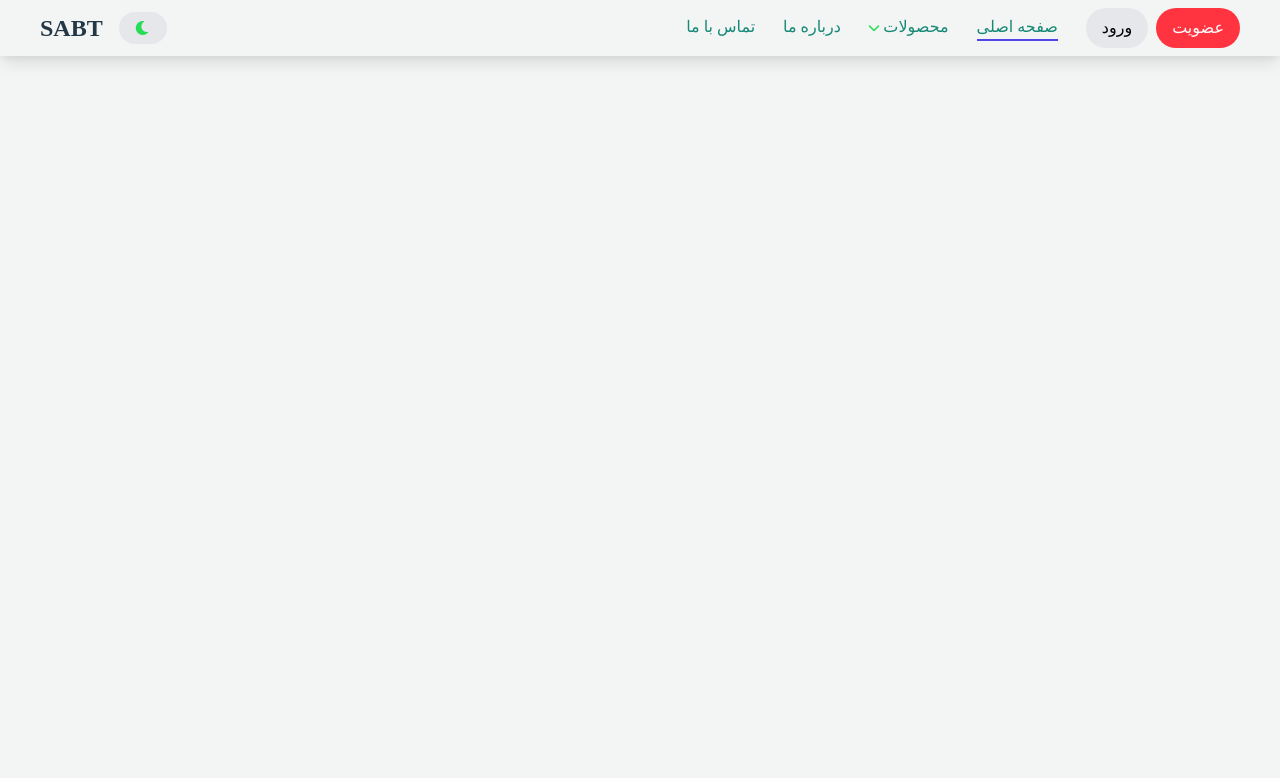
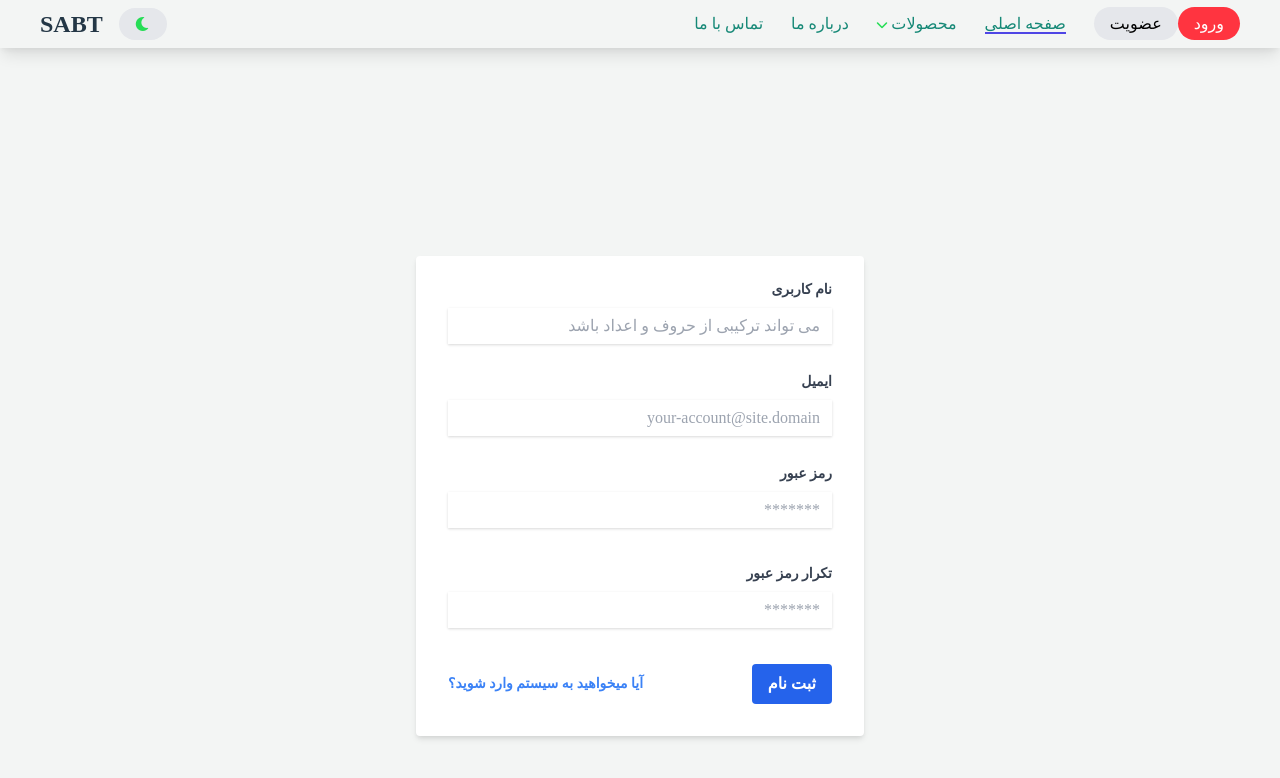
Before and after one commit to sa-bt/NuxtLandingPage-fa-, a Nuxt app: page /auth/register in a window 1280 px wide. Shown: the top 778 px of the page. Built offline with nearby package versions, Linux system fonts and the light colour scheme.

Commit message:
add login and register page into project

```diff
--- a/components/Home.vue
+++ b/components/Home.vue
@@ -7,8 +7,8 @@
           <p class=" text-justify leading-8 mb-6 "  >لورم ایسوم متن ساختگیلورم ایسوم متن ساختگیلورم ایسوم متن ساختگیلورم ایسوم متن ساختگی لورم ایسوم متن ساختگی
             لورم
             ایسوم متن ساختگی لورم ایسوم متن ساختگی لورم ایسوم متن ساختگی لورم ایسوم متن ساختگی است</p>
-          <button class="btn btn-primary">ورود</button>
-          <button class="btn btn-secondary">عضویت</button>
+          <NuxtLink :to="{name:'auth-login'}" class="btn btn-primary">ورود</NuxtLink>
+          <NuxtLink :to="{name:'auth-register'}" class="btn btn-secondary">عضویت</NuxtLink>
         </div>
         <img class="md:w-1/4" data-aos="flip-up" data-aos-duration="1000" src="icon.png" alt="">
       </div>
--- a/components/Navbar.vue
+++ b/components/Navbar.vue
@@ -8,13 +8,16 @@
         <div class="hidden md:flex items-center">
 
           <div>
-            <button class="btn btn-primary ">عضویت</button>
-            <button class="btn btn-secondary mr-2 ">ورود</button>
+            <NuxtLink :to="{name:'auth-login'}" class="btn btn-primary">ورود</NuxtLink>
+            <NuxtLink :to="{name:'auth-register'}" class="btn btn-secondary">عضویت</NuxtLink>
           </div>
 
           <div class="mr-7">
             <ul class="flex gap-7">
-              <li class="nav-item-active"><a>صفحه اصلی </a></li>
+              <li>
+                <NuxtLink :to="{name:'index'}" class="nav-item-active">صفحه اصلی</NuxtLink>
+              </li>
+
               <div>
                 <li
                   class="nav-item "
@@ -49,7 +52,9 @@
 
               <div class="">
                 <ul class="flex flex-col gap-5 text-center">
-                  <li><a>صفحه اصلی </a></li>
+                  <li>
+                    <NuxtLink :to="{name:'index'}">صفحه اصلی</NuxtLink>
+                  </li>
                   <div>
                     <li
                       class=" "
@@ -74,8 +79,8 @@
               </div>
 
               <div class="flex flex-col gap-3 mt-5">
-                <button class="btn btn-primary ">عضویت</button>
-                <button class="btn btn-secondary ">ورود</button>
+                <NuxtLink :to="{name:'auth-login'}" class="btn btn-primary">ورود</NuxtLink>
+                <NuxtLink :to="{name:'auth-register'}" class="btn btn-secondary">عضویت</NuxtLink>
               </div>
             </div>
           </transition>
@@ -83,7 +88,7 @@
 
         <!--Logo-->
         <div class="flex">
-            <ColorModePicker/>
+          <ColorModePicker/>
           <h2 class="text-2xl font-bold">SABT</h2>
         </div>
       </nav>
@@ -94,6 +99,7 @@
 
 <script>
     import ColorModePicker from "./ColorModePicker";
+
     export default {
         name: "Navbar",
         components: {ColorModePicker},
--- a/layouts/default.vue
+++ b/layouts/default.vue
@@ -1,5 +1,5 @@
 <template>
-<div dir="rtl" class="font-irs dark:bg-gray-800">
+<div dir="rtl" class="font-irs">
   <Navbar/>
   <Nuxt/>
 </div>
--- a/nuxt.config.js
+++ b/nuxt.config.js
@@ -13,7 +13,10 @@ export default {
       { rel:"stylesheet", type:"text/css", href:'https://cdnjs.cloudflare.com/ajax/libs/font-awesome/6.0.0-beta2/css/all.min.css' },
     ]
   },
-
+  // mode: 'static',
+  // router: {
+  //   base: '/NuxtLandingPage-fa-/'
+  // },
   // Global CSS: https://go.nuxtjs.dev/config-css
   css: [
     '@/assets/css/main.css',
--- /dev/null
+++ b/pages/auth/login.vue
@@ -0,0 +1,92 @@
+<template>
+    <div class="flex justify-center items-center mt-52">
+        <div class="w-full max-w-md">
+            <form class="bg-white shadow-md rounded px-8 pt-6 pb-8 mb-4" @submit.prevent="login">
+                <div class="identity-input mb-4">
+                    <label
+                        for="identity"
+                        class="block text-gray-700 text-sm font-bold mb-2"
+                    >
+                        ایمیل</label
+                    >
+                    <input
+                        id="identity"
+                        class="shadow appearance-none borderrounded w-full py-2 px-3 text-gray-700 mb-3 leading-tight focus:outline-none focus:shadow-outline"
+                        type="text"
+                        placeholder="your-account@site.domain"
+                        aria-describedby="emailHelp"
+                        v-model="form.email"
+                    />
+                    <span class="text-xs text-red-700" id="emailHelp" v-if="errors.email">{{errors.email[0]}}</span>
+                </div>
+
+                <div class="password-input mb-6">
+                    <label
+                        for="identity"
+                        class="block text-gray-700 text-sm font-bold mb-2"
+                    >رمز عبور</label
+                    >
+
+                    <input
+                        aria-describedby="passwordHelp"
+                        v-model="form.password"
+
+                        class="shadow appearance-none borderrounded w-full py-2 px-3 text-gray-700 mb-3 leading-tight focus:outline-none focus:shadow-outline"
+                        id="password"
+                        type="password"
+                        placeholder="*******"
+                    />
+
+                    <span class="text-xs text-red-700" id="passwordHelp" v-if="errors.password">{{errors.password[0]}}</span>
+                </div>
+
+                <div class="flex items-center justify-between">
+                    <button
+                        class="bg-blue-600 hover:bg-black text-white font-bold py-2 px-4 rounded focus:outline-none focus:shadow-outline"
+                        type="submit"
+                    >
+                        ورود
+                    </button>
+                    <NuxtLink
+                        class="inline-block align-baseline font-bold text-sm text-blue-500 hover:text-blue-800"
+                        :to="{name:'auth-forgotPassword'}"
+                    >
+                        روز عبورتان را فراموش کرده اید؟
+                    </NuxtLink>
+                </div>
+            </form>
+        </div>
+    </div>
+</template>
+
+<script>
+    export default {
+        name: "login",
+        data() {
+            return {
+                form: {
+                    email: "",
+                    password: "",
+                },
+                errors:[]
+            };
+        },
+        methods: {
+            // async login() {
+            //     try {
+            //         await this.$auth.loginWith('laravelSanctum', {data: this.form})
+            //     } catch (e) {
+            //         this.errors = e.response.data.errors
+            //     }
+            //     },
+            login(){
+                console.log('login')
+            }
+        },
+
+    }
+</script>
+
+<style scoped>
+
+</style>
--- /dev/null
+++ b/pages/auth/register.vue
@@ -0,0 +1,131 @@
+<template>
+    <div class="flex justify-center items-center mt-52">
+        <div class="w-full max-w-md">
+            <form class="bg-white shadow-md rounded px-8 pt-6 pb-8 mb-4" @submit.prevent="register">
+                <div class="identity-input mb-4">
+                    <label
+                        for="name"
+                        class="block text-gray-700 text-sm font-bold mb-2"
+                    >
+                        نام کاربری</label
+                    >
+                    <input
+                        id="name"
+                        class="shadow appearance-none borderrounded w-full py-2 px-3 text-gray-700 mb-3 leading-tight focus:outline-none focus:shadow-outline"
+                        type="text"
+                        placeholder="می تواند ترکیبی از حروف و اعداد باشد"
+                        aria-describedby="nameHelp"
+                        v-model="form.name"
+                    />
+                    <span class="text-xs text-red-700" id="nameHelp" v-if="errors.name">{{errors.name[0]}}</span>
+                </div>
+
+                <div class="identity-input mb-4">
+                    <label
+                        for="identity"
+                        class="block text-gray-700 text-sm font-bold mb-2"
+                    >
+                        ایمیل</label
+                    >
+                    <input
+                        id="identity"
+                        class="shadow appearance-none borderrounded w-full py-2 px-3 text-gray-700 mb-3 leading-tight focus:outline-none focus:shadow-outline"
+                        type="text"
+                        placeholder="your-account@site.domain"
+                        aria-describedby="emailHelp"
+                        v-model="form.email"
+                    />
+                    <span class="text-xs text-red-700" id="emailHelp" v-if="errors.email">{{errors.email[0]}}</span>
+                </div>
+
+                <div class="password-input mb-6">
+                    <label
+                        for="identity"
+                        class="block text-gray-700 text-sm font-bold mb-2"
+                    >رمز عبور</label
+                    >
+
+                    <input
+                        aria-describedby="passwordHelp"
+                        v-model="form.password"
+
+                        class="shadow appearance-none borderrounded w-full py-2 px-3 text-gray-700 mb-3 leading-tight focus:outline-none focus:shadow-outline"
+                        id="password"
+                        type="password"
+                        placeholder="*******"
+                    />
+
+                    <span class="text-xs text-red-700" id="passwordHelp"
+                          v-if="errors.password">{{errors.password[0]}}</span>
+                </div>
+
+                <div class="password-input mb-6">
+                    <label for="password_confirmation" class="block text-gray-700 text-sm font-bold mb-2">
+                        تکرار رمز عبور
+                    </label>
+
+                    <input
+                        aria-describedby="passwordConfirmationHelp"
+                        v-model="form.password_confirmation"
+                        class="shadow appearance-none borderrounded w-full py-2 px-3 text-gray-700 mb-3 leading-tight focus:outline-none focus:shadow-outline"
+                        id="password_confirmation"
+                        type="password"
+                        placeholder="*******"
+                    />
+
+                    <span class="text-xs text-red-700" id="passwordConfirmationHelp"
+                          v-if="errors.password_confirmation">{{errors.password_confirmation[0]}}</span>
+                </div>
+
+                <div class="flex items-center justify-between">
+                    <button
+                        class="bg-blue-600 hover:bg-black text-white font-bold py-2 px-4 rounded focus:outline-none focus:shadow-outline"
+                        type="submit"
+                    >
+                        ثبت نام
+                    </button>
+                    <NuxtLink :to="{name:'auth-login'}"
+                        class="inline-block align-baseline font-bold text-sm text-blue-500 hover:text-blue-800"
+                    >
+                        آیا میخواهید به سیستم وارد شوید؟
+                    </NuxtLink>
+                </div>
+            </form>
+        </div>
+    </div>
+</template>
+
+<script>
+    export default {
+        name: "register",
+        data() {
+            return {
+                form: {
+                    name: "",
+                    email: "",
+                    password: "",
+                    password_confirmation: "",
+                },
+                errors: []
+            };
+        },
+        methods: {
+            // async register() {
+            //     try {
+            //         await this.$axios.get('sanctum/csrf-cookie')
+            //         await this.$axios.post('api/register', this.form)
+            //         await this.$auth.loginWith('laravelSanctum', {data: this.form})
+            //     } catch (e) {
+            //         this.errors = e.response.data.errors
+            //     }
+            // },
+            register(){
+                console.log('register')
+            }
+        },
+    }
+</script>
+
+<style scoped>
+
+</style>
```
Also changed, not shown: package.json (+6 -3 lines), 1 other file (tests, documents, lock files or other folders).
